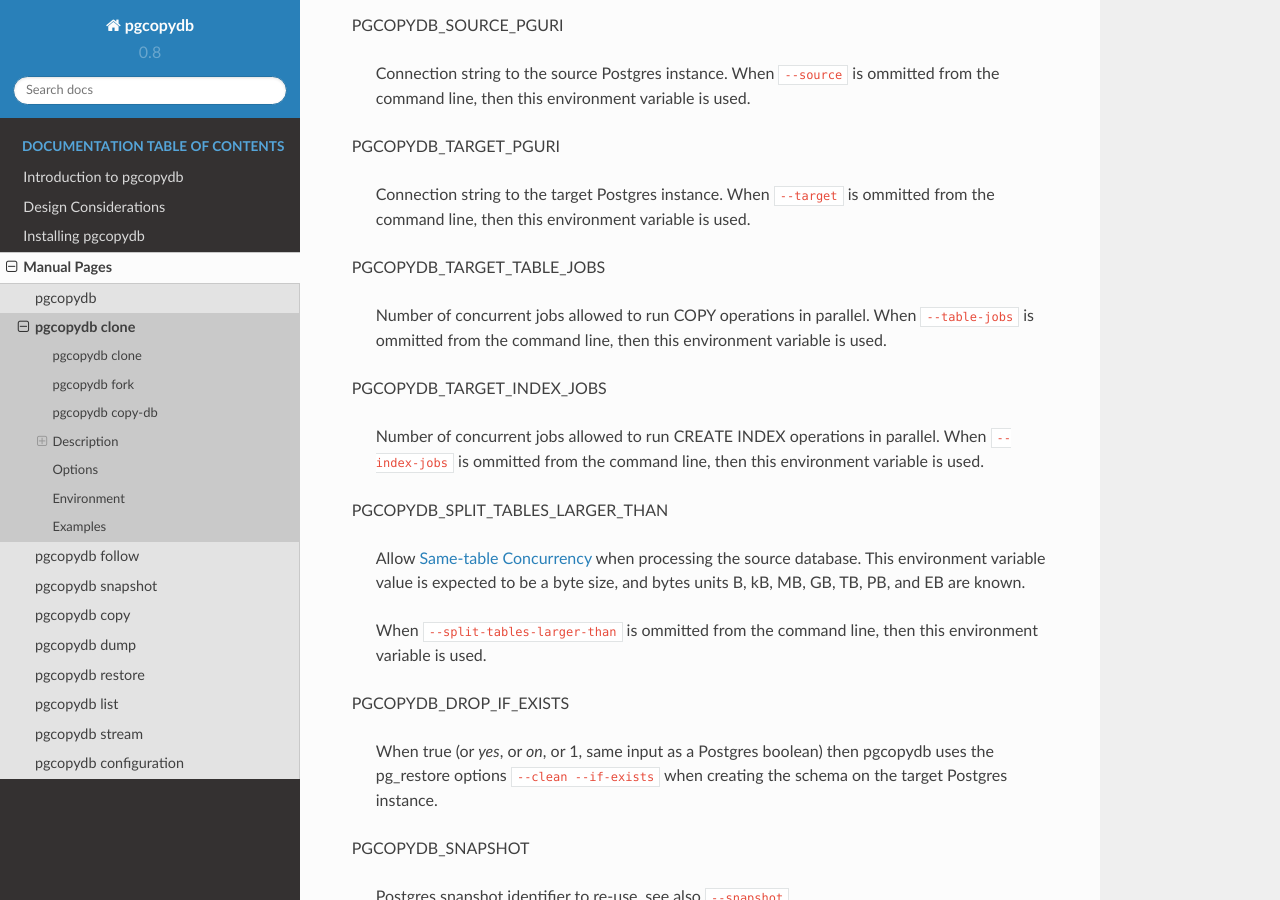
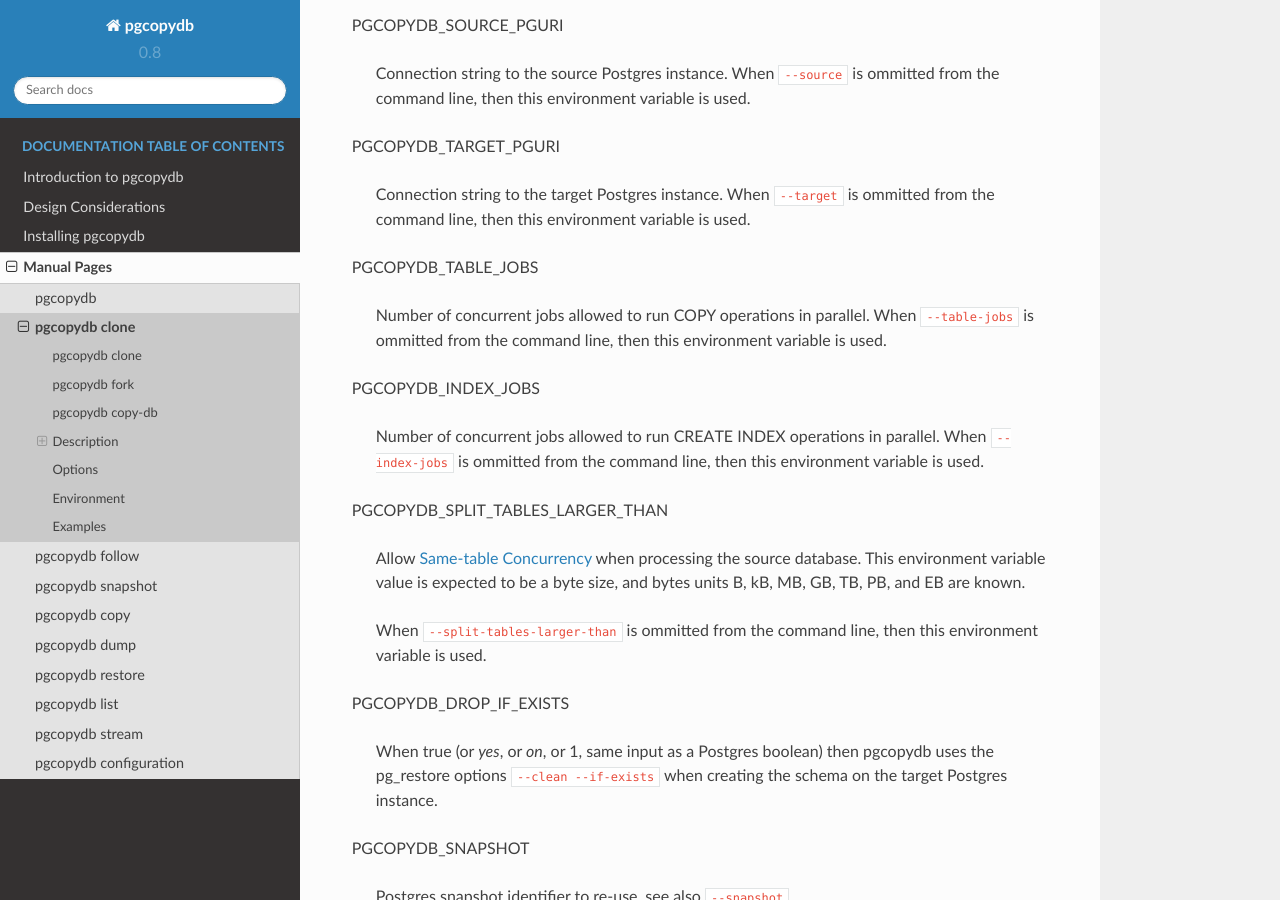
Before and after one commit to dimitri/pgcopydb, a Sphinx documentation site: the page built from docs/ref/pgcopydb_clone.rst, in a window 1280 px wide and 900 px high, scrolled down 8150 px. Built offline with Sphinx 7.4.7 and the Read the Docs theme 2.0.0, drawn with Linux system fonts in a browser that asks for light colours.

Commit message:
Fix environment variable names for table and index jobs.
A copy-paste mistake had the names wrong. Replace PGCOPYDB_TARGET_TABLE_JOBS
with the expected PGCOPYDB_TABLE_JOBS, and same with INDEX instead of TABLE.

```diff
--- a/docs/intro.rst
+++ b/docs/intro.rst
@@ -101,7 +101,7 @@ The process tree then looks like the following:
 
 When starting with the TABLE DATA copying step, then pgcopydb creates as
 many sub-processes as specified by the ``--table-jobs`` command line option
-(or the environment variable ``PGCOPYDB_TARGET_TABLE_JOBS``).
+(or the environment variable ``PGCOPYDB_TABLE_JOBS``).
 
 Then as soon as the COPY command is done, another sub-process can be
 created. At this time in the process, pgcopydb might be running more
--- a/docs/ref/pgcopydb_clone.rst
+++ b/docs/ref/pgcopydb_clone.rst
@@ -485,13 +485,13 @@ PGCOPYDB_TARGET_PGURI
   Connection string to the target Postgres instance. When ``--target`` is
   ommitted from the command line, then this environment variable is used.
 
-PGCOPYDB_TARGET_TABLE_JOBS
+PGCOPYDB_TABLE_JOBS
 
    Number of concurrent jobs allowed to run COPY operations in parallel.
    When ``--table-jobs`` is ommitted from the command line, then this
    environment variable is used.
 
-PGCOPYDB_TARGET_INDEX_JOBS
+PGCOPYDB_INDEX_JOBS
 
    Number of concurrent jobs allowed to run CREATE INDEX operations in
    parallel. When ``--index-jobs`` is ommitted from the command line, then
--- a/docs/ref/pgcopydb_copy.rst
+++ b/docs/ref/pgcopydb_copy.rst
@@ -456,13 +456,13 @@ PGCOPYDB_TARGET_PGURI
   Connection string to the target Postgres instance. When ``--target`` is
   ommitted from the command line, then this environment variable is used.
 
-PGCOPYDB_TARGET_TABLE_JOBS
+PGCOPYDB_TABLE_JOBS
 
    Number of concurrent jobs allowed to run COPY operations in parallel.
    When ``--table-jobs`` is ommitted from the command line, then this
    environment variable is used.
 
-PGCOPYDB_TARGET_INDEX_JOBS
+PGCOPYDB_INDEX_JOBS
 
    Number of concurrent jobs allowed to run CREATE INDEX operations in
    parallel. When ``--index-jobs`` is ommitted from the command line, then
```
Also changed, not shown: 17 other files.
